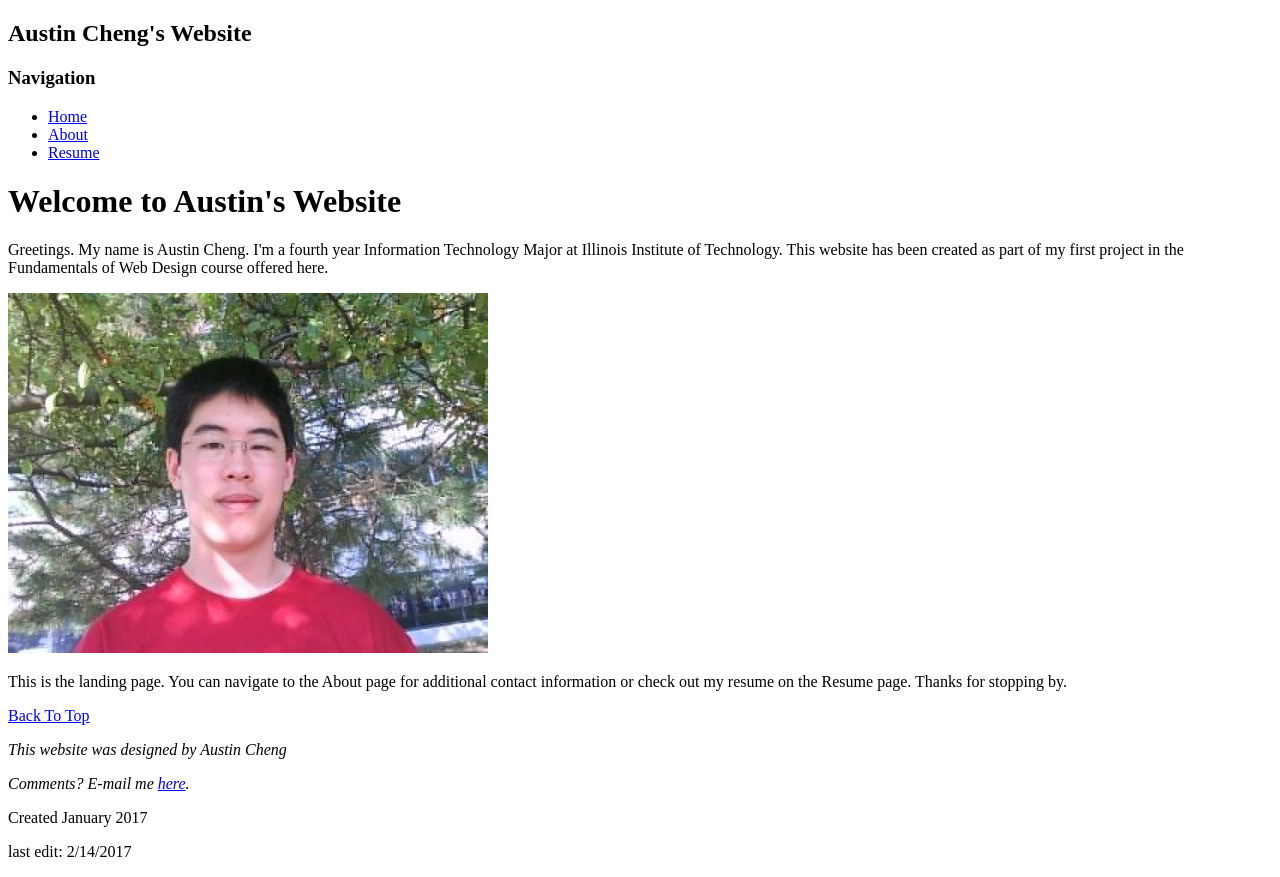
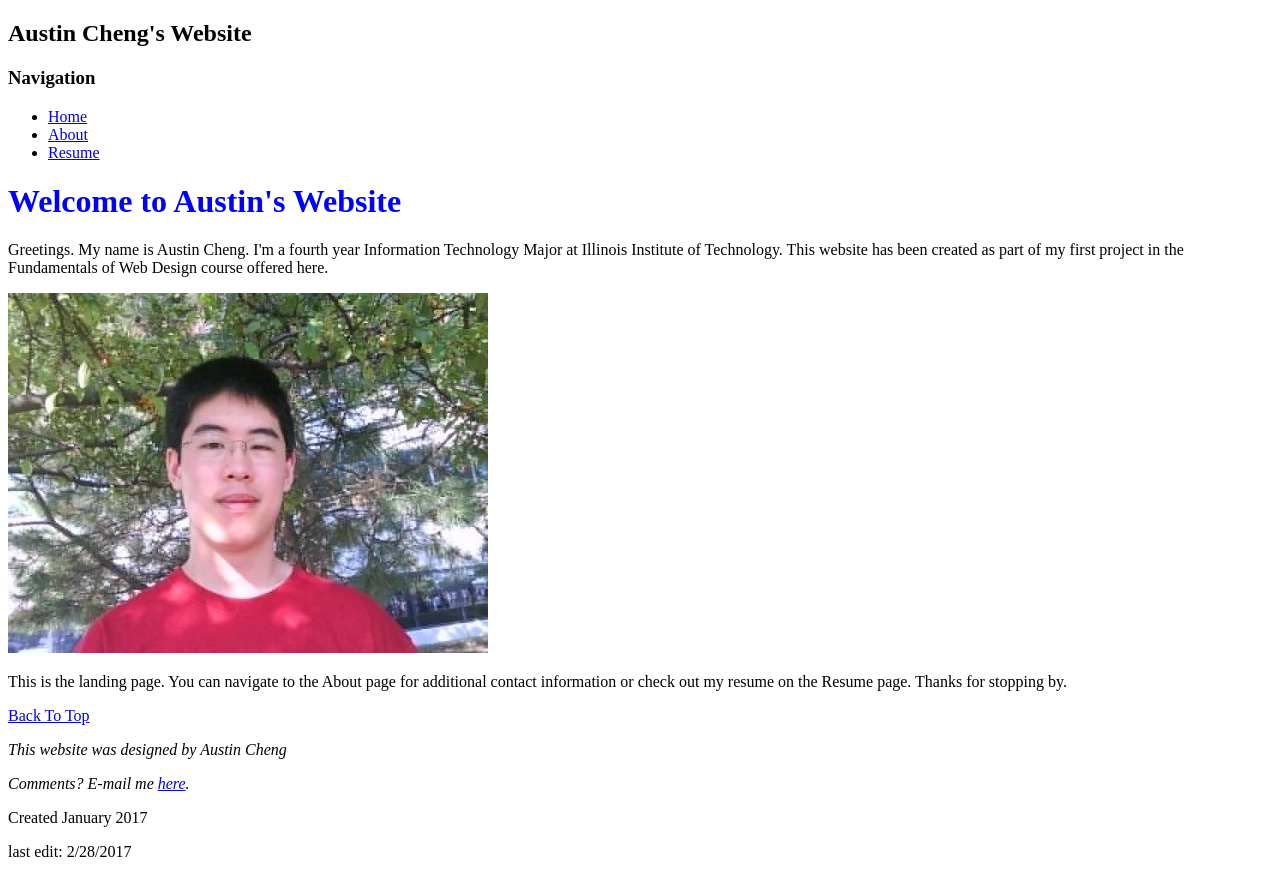
Before and after one commit to AC2050/Project-2, a plain HTML site: page index.html in a window 1280 px wide. Drawn offline with Linux system fonts and the light colour scheme.

Commit message:
style sheet link
proper reference implemented

```diff
--- a/index.html
+++ b/index.html
@@ -3,6 +3,7 @@
   <head>
     <meta charset="UTF-8">
     <title>Austin's Website</title>
+    <link href='style.css' type='text/css'  rel='stylesheet'>
   </head>
   <body>
 		<header>
@@ -37,7 +38,7 @@
         <p>Comments? E-mail me <a href="mailto:acheng2@hawk.iit.edu">here</a>.</p>
 			</address>
         <p>Created January 2017</p>
-				<p>last edit: 2/14/2017</p>
+				<p>last edit: 2/28/2017</p>
 		</footer>
   </body>
 </html>
```
Also changed, not shown: about.html (+1 -0 lines), resume.html (+2 -1 lines).
